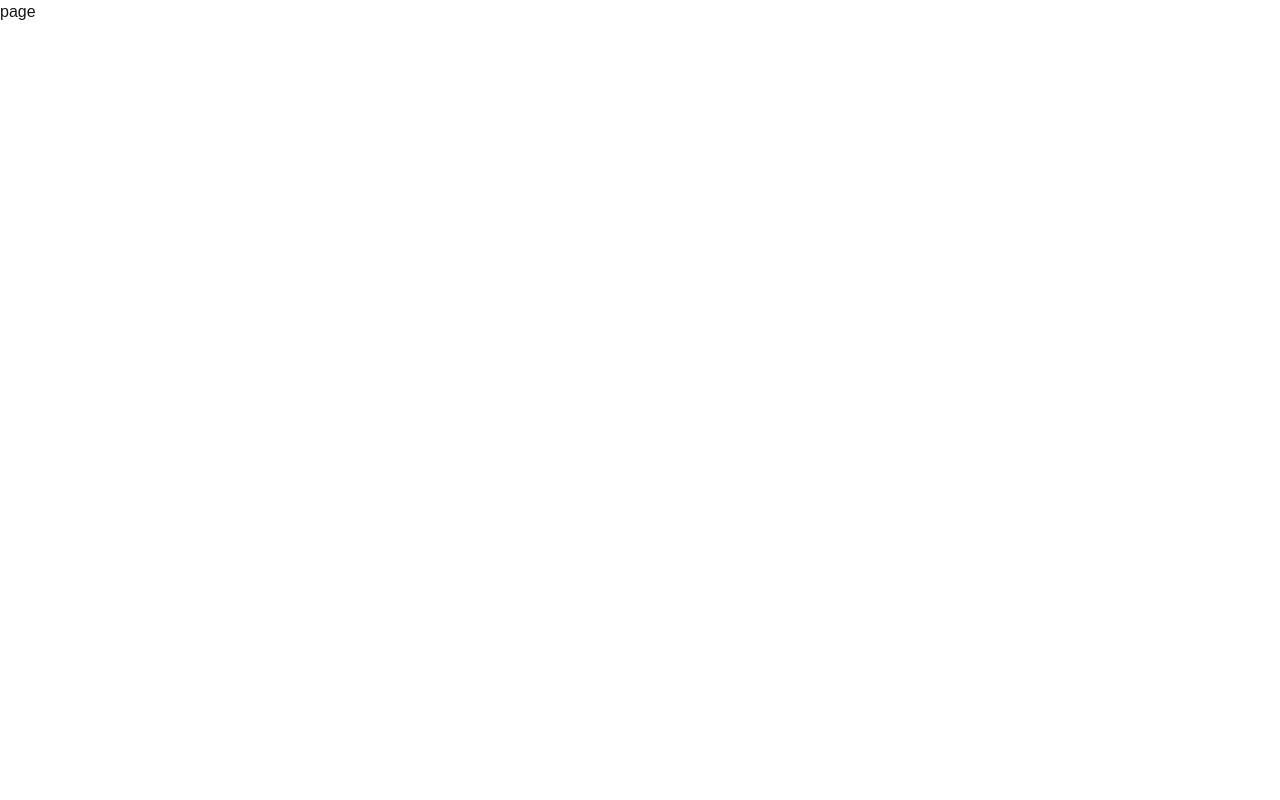
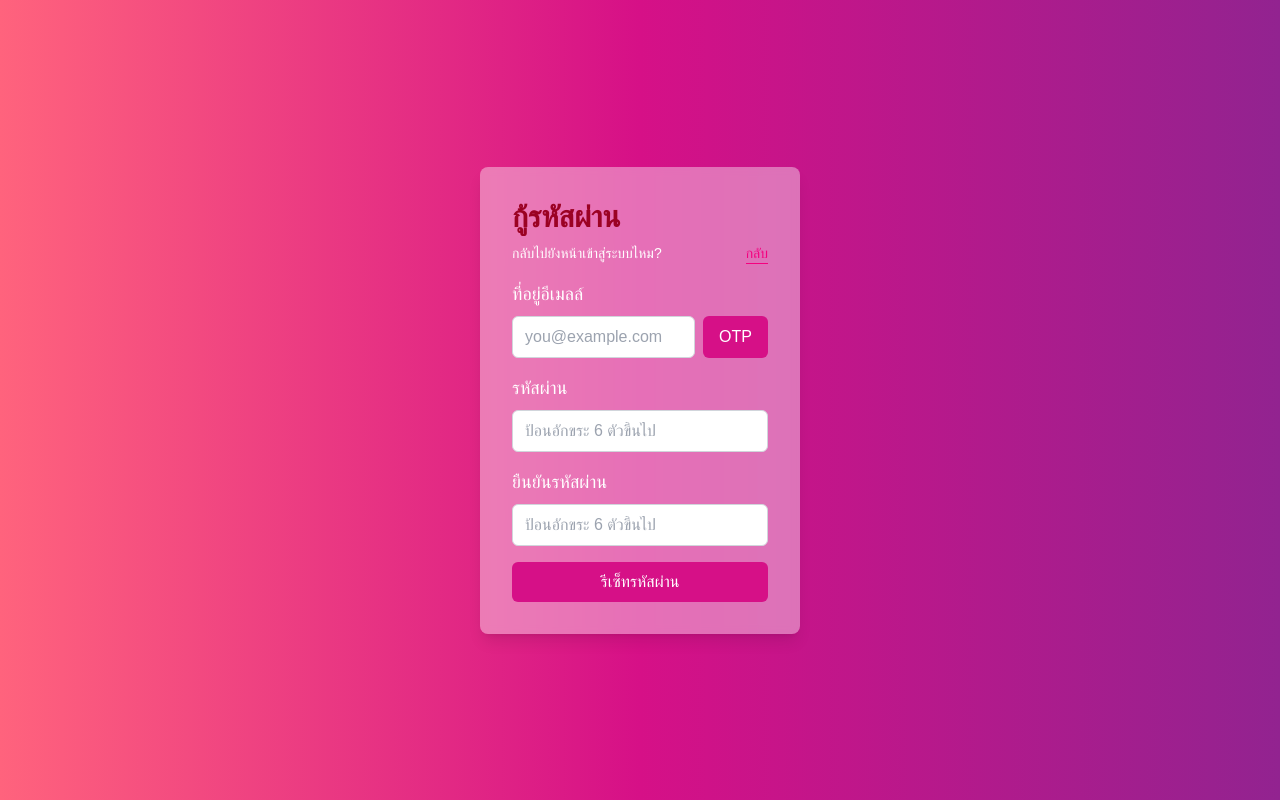
Before and after one commit to NattakarnPreesong/Travel_Guid, a Next.js app: page /Forgot-Password in a window 1280 px wide. Built offline with nearby package versions, Linux system fonts and the light colour scheme.

Commit message:
Forgot-password

```diff
--- a/src/app/Forgot-Password/page.tsx
+++ b/src/app/Forgot-Password/page.tsx
@@ -1,7 +1,121 @@
-import React from 'react'
+"use client"; // เพิ่มบรรทัดนี้ที่บรรทัดแรก
 
-export default function page() {
+import React, { useState, useEffect } from 'react';
+
+export default function Page() {
+  const [isOtpVisible, setIsOtpVisible] = useState(false);
+  const [timer, setTimer] = useState(120);
+
+  const handleOtpClick = () => {
+    setIsOtpVisible(true);
+    setTimer(120);
+  };
+
+  useEffect(() => {
+    let countdown: string | number | NodeJS.Timeout | undefined;
+    if (isOtpVisible && timer > 0) {
+      countdown = setInterval(() => {
+        setTimer((prevTime) => prevTime - 1);
+      }, 1000);
+    } else if (timer === 0) {
+      clearInterval(countdown);
+      setIsOtpVisible(false);
+    }
+    return () => clearInterval(countdown);
+  }, [isOtpVisible, timer]);
+
+  const formatTime = (seconds: number) => {
+    const minutes = Math.floor(seconds / 60);
+    const secs = seconds % 60;
+    return `${String(minutes).padStart(2, '0')}:${String(secs).padStart(2, '0')}`;
+  };
+
   return (
-    <div className=''>page</div>
-  )
+    <div className="flex justify-center items-center min-h-screen bg-gradient-to-r from-[#FF637D] via-[#D61087] to-[#922390]">
+      <form className="backdrop-blur-sm bg-white/40 w-80 md:w-3/12 h-auto md:h-3/5 rounded-lg shadow-lg">
+        <div className="p-6 md:p-8 space-y-4">
+          <header className="space-y-2">
+            <h2 className="text-[#9B0223] text-3xl font-semibold">กู้รหัสผ่าน</h2>
+            <div className="flex justify-between items-center text-sm">
+              <span className="text-white">กลับไปยังหน้าเข้าสู่ระบบไหม?</span>
+              <a href="/Login" className="text-[#F5007F] border-b border-[#F5007F] hover:text-white transition duration-200">
+                กลับ
+              </a>
+            </div>
+          </header>
+
+          {/* Email and OTP Button */}
+          <div className="space-y-2">
+            <label htmlFor="email" className="block text-white text-lg">ที่อยู่อีเมลล์</label>
+            <div className="flex space-x-2">
+              <input
+                id="email"
+                type="email"
+                className="w-full px-3 py-2 rounded-md border border-gray-300 focus:outline-none focus:ring-2 focus:ring-[#F5007F] focus:border-transparent"
+                placeholder="you@example.com"
+                required
+              />
+              <button
+                type="button"
+                onClick={handleOtpClick}
+                className="px-4 py-2 bg-[#D61087] text-white rounded-md hover:bg-[#C6097A] transition duration-200"
+              >
+                OTP
+              </button>
+            </div>
+          </div>
+
+          {/* OTP Code and Timer */}
+          {isOtpVisible && (
+            <div className="space-y-2">
+              <div className="flex items-center space-x-2">
+                <span className="text-white text-sm w-1/4 text-center bg-gray-800 p-1 rounded-md">
+                  {formatTime(timer)}
+                </span>
+                <input
+                  id="otp"
+                  type="text"
+                  className="w-3/4 px-3 py-2 rounded-md border border-gray-300 focus:outline-none focus:ring-2 focus:ring-[#F5007F] focus:border-transparent"
+                  placeholder="รหัส OTP"
+                  required
+                />
+              </div>
+            </div>
+          )}
+
+          {/* New Password */}
+          <div className="space-y-2">
+            <label htmlFor="password" className="block text-white text-lg">รหัสผ่าน</label>
+            <input
+              id="password"
+              type="password"
+              className="w-full px-3 py-2 rounded-md border border-gray-300 focus:outline-none focus:ring-2 focus:ring-[#F5007F] focus:border-transparent"
+              placeholder="ป้อนอักขระ 6 ตัวขึ้นไป"
+              required
+            />
+          </div>
+
+          {/* Confirm Password */}
+          <div className="space-y-2">
+            <label htmlFor="confirm-password" className="block text-white text-lg">ยืนยันรหัสผ่าน</label>
+            <input
+              id="confirm-password"
+              type="password"
+              className="w-full px-3 py-2 rounded-md border border-gray-300 focus:outline-none focus:ring-2 focus:ring-[#F5007F] focus:border-transparent"
+              placeholder="ป้อนอักขระ 6 ตัวขึ้นไป"
+              required
+            />
+          </div>
+
+          {/* Submit Button */}
+          <button
+            type="submit"
+            className="w-full py-2 mt-4 bg-[#D61087] text-white rounded-md hover:bg-[#C6097A] transition duration-200"
+          >
+            รีเซ็ทรหัสผ่าน
+          </button>
+        </div>
+      </form>
+    </div>
+  );
 }
--- a/src/app/Register/page.tsx
+++ b/src/app/Register/page.tsx
@@ -59,7 +59,7 @@ export default function Page() {
             type="submit"
             className="w-full py-2 mt-4 bg-[#D61087] text-white rounded-md hover:bg-[#C6097A] transition duration-200"
           >
-            เข้าสู่ระบบ
+            ลงทะเบียน
           </button>
           <div className="relative flex items-center my-4">
             <div className="flex-grow border-t border-gray-300"></div>
```
